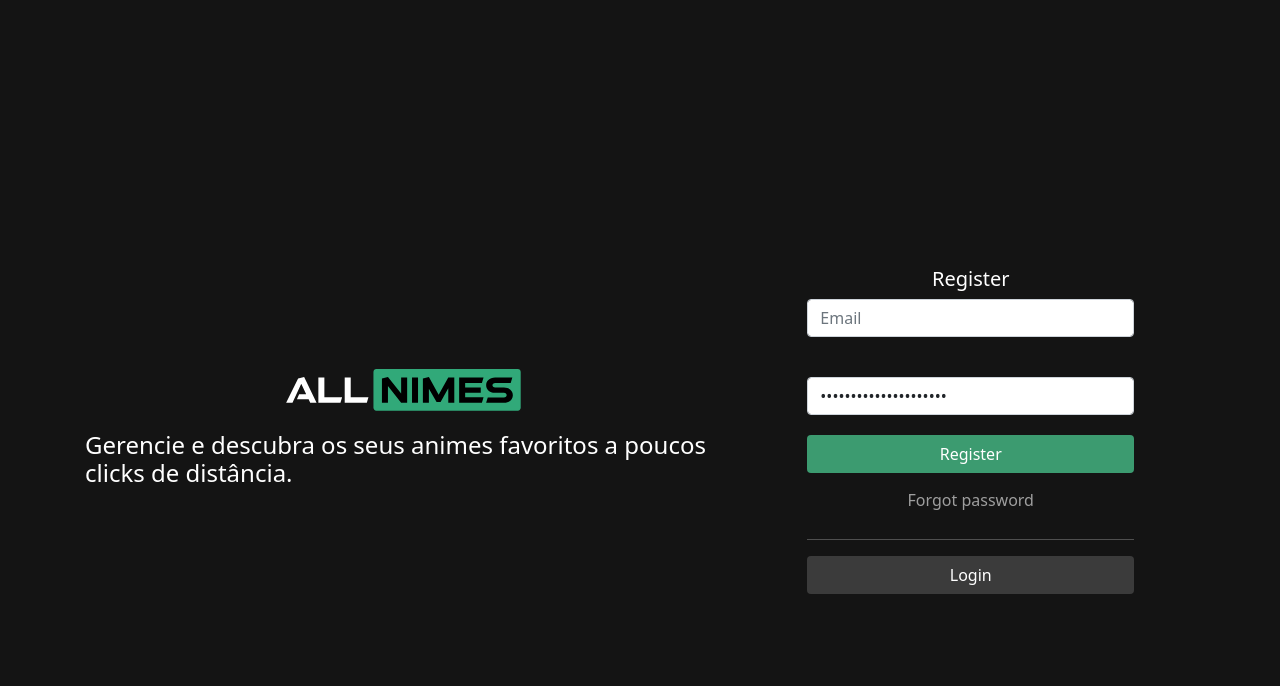
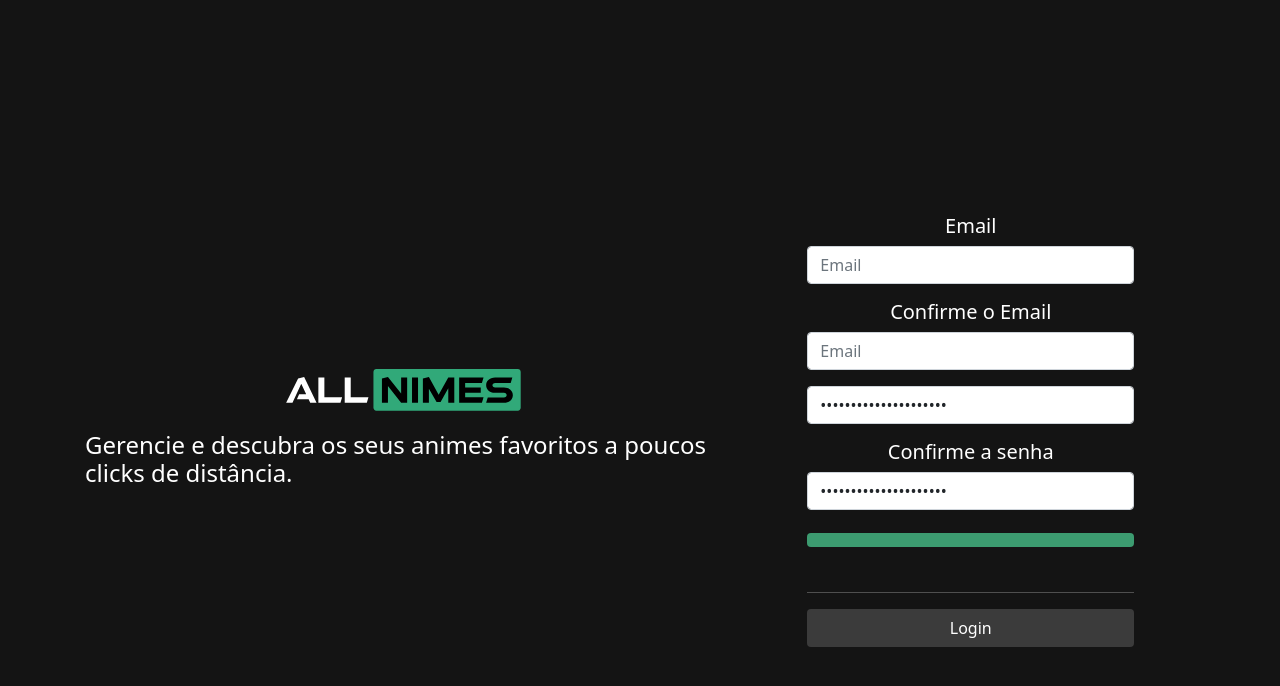
Before and after one commit to RafaSouzaReis/allnime, a PHP site: template src/sys/views/register.php in a window 1280 px wide. Shown: the top 686 px of the page. Run offline with PHP 8.4, Linux system fonts and the light colour scheme; the template is opened without the code that fills it, so the values that code supplies are empty.

Commit message:
New Inputs and Some Lang Additions

```diff
--- a/src/sys/lang/en.php
+++ b/src/sys/lang/en.php
@@ -9,4 +9,7 @@ $_LANG['home'] = "Home";
 $_LANG['animes'] = "Animes";
 $_LANG['mangas'] = "Mangas";
 $_LANG['about_us'] = "About Us";
+$_LANG['signin'] = "Sign In";
+$_LANG['password'] = 'Password';
+$_LANG['forgot_password'] = 'Forgot Password';
 ?>
--- a/src/sys/lang/pt-br.php
+++ b/src/sys/lang/pt-br.php
@@ -9,4 +9,7 @@ $_LANG['home'] = "Início";
 $_LANG['animes'] = "Animes";
 $_LANG['mangas'] = "Mangás";
 $_LANG['about_us'] = "Sobre nós";
+$_LANG['signin'] = 'Cadastrar';
+$_LANG['password'] = 'Senha';
+$_LANG['forgot_password'] = 'Esqueci a Senha';
 ?>
--- a/src/sys/views/login.php
+++ b/src/sys/views/login.php
@@ -16,12 +16,14 @@
       <div class="col-12 col-md-5 col-lg-5 d-table">
         <div class="login-card">
           <div class="card-body text-center">
-            <h5 class="card-title">Login</h5>
+            <h3 class="card-title" style="margin-bottom: 20px;">Login</h3>
+            <h5 class="card-title">Email</h5>
             <form data-form-type="login" action="./login" method="post">
               <div class="mb-3">
                 <input type="email" name="email" class="form-control" aria-describedby="emailHelp" placeholder="Email"
                   autoComplete="email" data-form-type="email" required />
               </div>
+              <h5 class="card-title">Senha</h5>
               <div class="mb-3">
                 <span class="btn-showpass">
                   <i class="fas fas-eye"></i>
--- a/src/sys/views/register.php
+++ b/src/sys/views/register.php
@@ -16,25 +16,39 @@
       <div class="col-12 col-md-5 col-lg-5 d-table">
         <div class="login-card">
           <div class="card-body text-center">
-            <h5 class="card-title">Register</h5>
+            <h5 class="card-title">Email</h5>
             <form data-form-type="register" action="./register" method="post">
               <div class="mb-3">
                 <input type="email" name="email" class="form-control" aria-describedby="emailHelp" placeholder="Email"
                   autoComplete="email" data-form-type="email" required />
               </div>
+              <h5 class="card-title">Confirme o Email</h5>
               <div class="mb-3">
-                <span class="btn-showpass">
+                <input type="email" name="email" class="form-control" aria-describedby="emailHelp" placeholder="Email"
+                  autoComplete="email" data-form-type="email" required />
+              </div>
+              <h5 class="card-title"><?php echo lang("password"); ?></h5>
+              <div class="mb-3">
+                <!--<span class="btn-showpass">
                   <i class="fas fas-eye"></i>
-                </span>
+                </span>-->
+                <input class="form-control" placeholder="Password" type="password" value={this.state.password}
+                  autoComplete="current-password" data-form-type="password" required />
+              </div>
+              <h5 class="card-title">Confirme a senha</h5>
+              <div class="mb-3">
+                <!--<span class="btn-showpass">
+                  <i class="fas fas-eye"></i>
+                </span>-->
                 <input class="form-control" placeholder="Password" type="password" value={this.state.password}
                   autoComplete="current-password" data-form-type="password" required />
               </div>
               <button class="btn btn-block btn-green my-1 w-100" type="submit">
-                Register
+                <?php echo lang("signin"); ?>
               </button>
             </form>
             <a href="./forgot-password" class="btn btn-block my-1 w-100 btn-lighter">
-              Forgot password
+              <?php echo lang("forgot_password"); ?>
             </a>
             <hr />
             <a href="./login" class="btn btn-darkgrey btn-block w-100">
```
